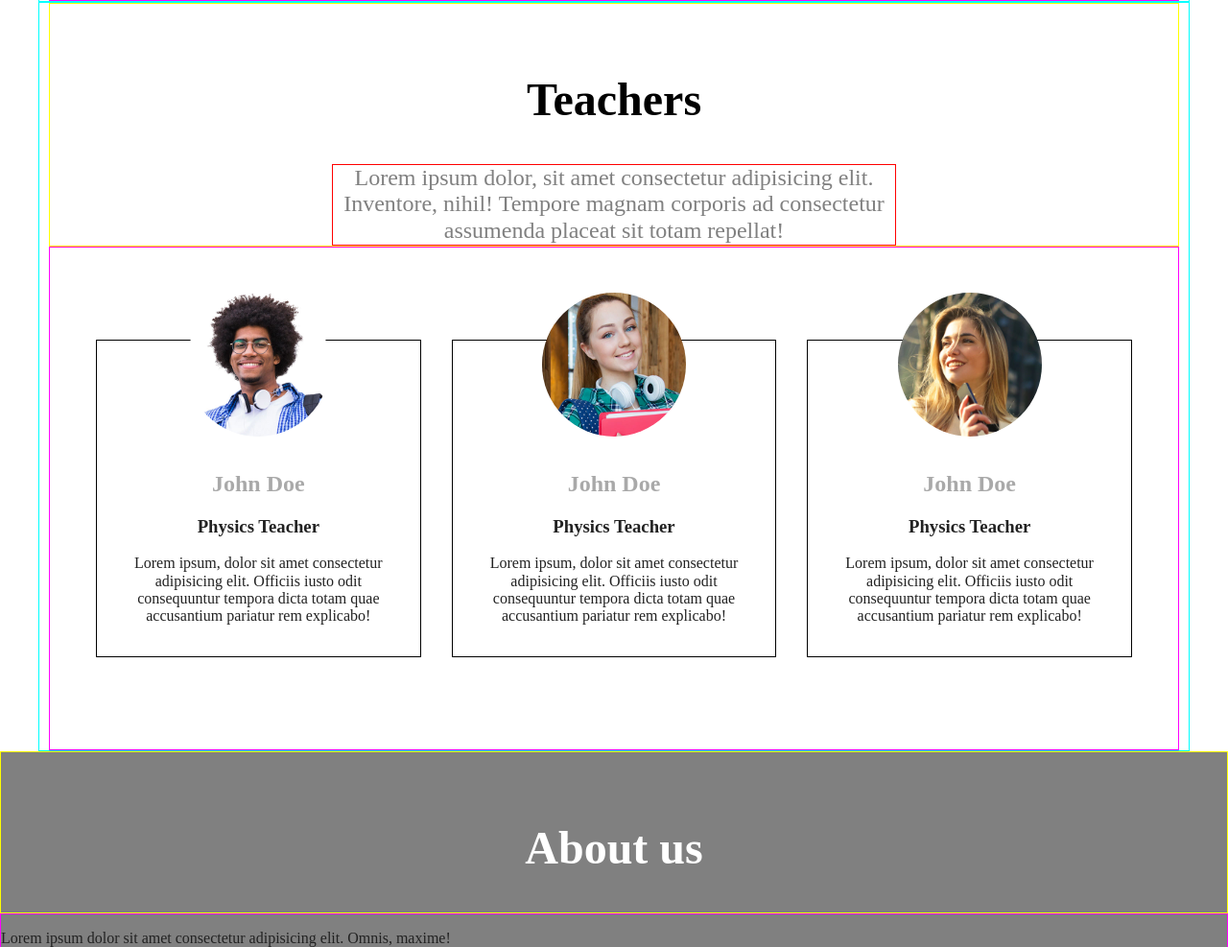
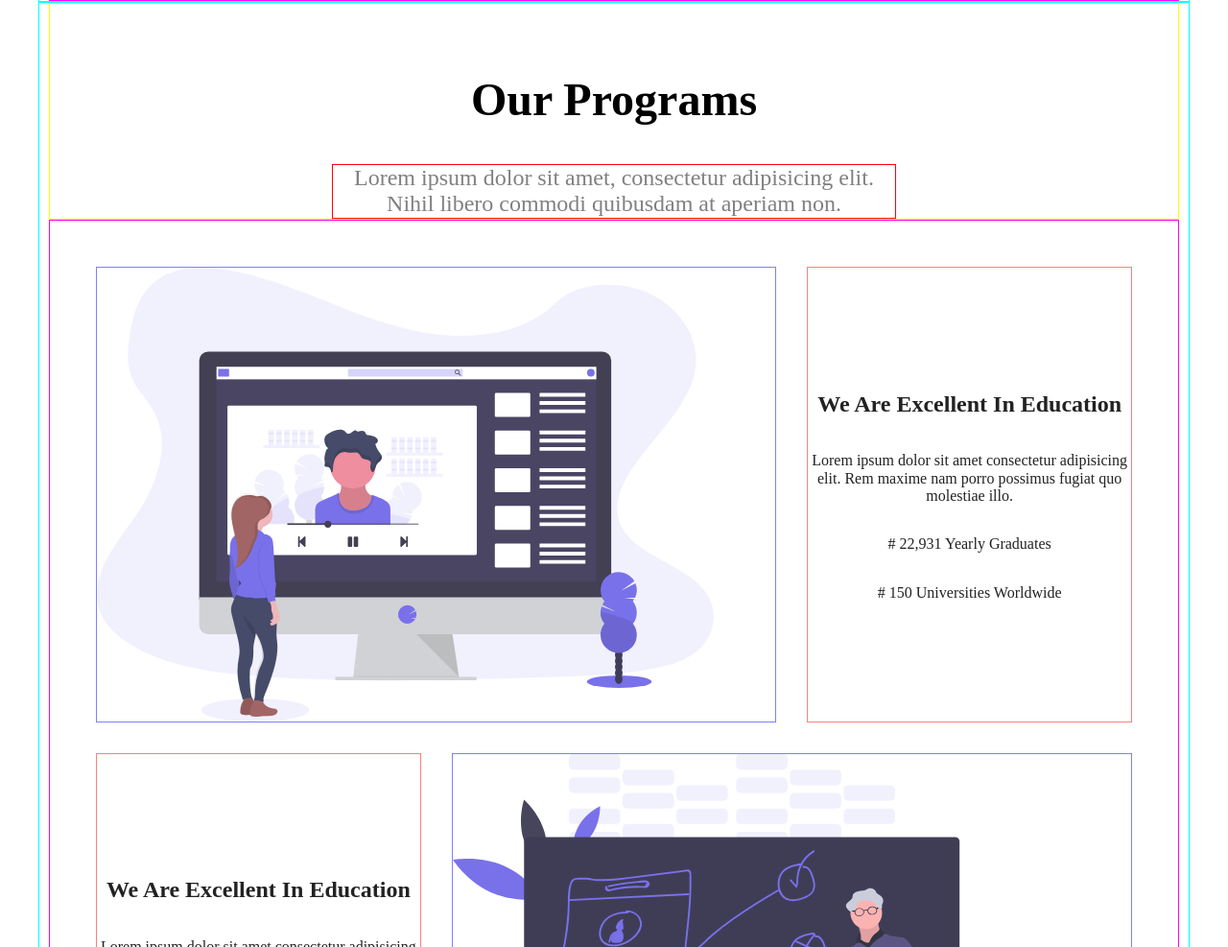
Before and after one commit to maple146/online-learning-website, a website built with Parcel: page index.html in a window 1280 px wide. Shown: the part 1813-2800 px from the top of the page at 96% size. Built offline with nearby package versions, Linux system fonts and the light colour scheme.

Commit message:
Add programs section

```diff
--- a/css/main.css
+++ b/css/main.css
@@ -332,15 +332,29 @@ input {
 .section-title {
   /* Prevents the navbar from covering the title */
   padding-top: 2rem;
+
+  display: flex;
+  flex-direction: column;
+  align-items: center;
   text-align: center;
+
+  color: black;
   font-size: 2rem;
-  color: white;
-
   border: 1px solid yellow;
 }
 
 .section-content {
   border: 1px solid magenta;
+  gap: 2rem;
+  padding: 6rem 3rem;
+}
+
+.section-title p {
+  width: 50%;
+  color: gray;
+  border: 1px solid red;
+  font-size: 1.5rem;
+  margin: 0;
 }
 
 
@@ -429,8 +443,6 @@ main {
   /* grid-auto-flow: column; */
   grid-template-columns: 1fr 1fr 1fr;
   grid-template-rows: auto 1fr;
-  gap: 2rem;
-  padding: 6rem 3rem;
 }
 
 .course-card {
@@ -586,28 +598,10 @@ form h3 {
   background-color: white;
 }
 
-.teachers .wrapper .section-title {
-  color: black;
-  display: flex;
-  flex-direction: column;
-  align-items: center;
-  /* justify-content: center; */
-}
-
-.teachers .wrapper .section-title p {
-  width: 50%;
-  color: gray;
-  border: 1px solid red;
-  font-size: 1.5rem;
-  margin: 0;
-}
-
 .teachers .wrapper .section-content {
   display: grid;
   grid-template-columns: 1fr 1fr 1fr;
   grid-template-rows: 1fr;
-  gap: 2rem;
-  padding: 6rem 3rem;
 }
 
 .teacher-card {
@@ -653,3 +647,74 @@ form h3 {
   background-image: url(/img/person_3.jpg);
   background-size: cover;
 }
+
+/* Programs section */
+
+.programs {
+  background: white;
+}
+
+.programs .section-content {
+  display: grid;
+  grid-template-columns: 1fr 1fr 1fr;
+  grid-template-rows: 1fr 1fr 1fr;
+  padding-top: 3rem;
+}
+
+.program-image {
+/* https://stackoverflow.com/questions/600743/how-to-get-div-height-to-auto-adjust-to-background-size */
+  background-size: contain;
+  background-repeat: no-repeat;
+  width: 100%;
+  height: 0;
+  padding-top: 66.64%
+}
+
+.program-info {
+  display: flex;
+  flex-direction: column;
+  justify-content: center;
+  align-items: center;
+  text-align: center;
+}
+
+#program-image-one {
+  background-image: url(/img/undraw_youtube_tutorial.svg);
+  grid-column: 1/3;
+  grid-row: 1/2;
+  border: 1px solid rgba(0, 0, 255, 0.5);
+}
+
+#program-info-one {
+  grid-column: 3/4;
+  grid-row: 1/2;
+  border: 1px solid rgba(255, 0, 0, 0.5);
+}
+
+#program-image-two {
+  background-image: url(/img/undraw_teaching.svg);
+  grid-column: 2/4;
+  grid-row: 2/3;
+  border: 1px solid rgba(0, 0, 255, 0.5);
+}
+
+#program-info-two {
+  grid-column: 1/2;
+  grid-row: 2/3;
+  border: 1px solid rgba(255, 0, 0, 0.5);
+}
+
+#program-image-three {
+  background-image: url(/img/undraw_teacher.svg);
+  grid-column: 1/3;
+  grid-row: 3/4;
+  border: 1px solid rgba(0, 0, 255, 0.5);
+}
+
+#program-info-three {
+  grid-column: 3/4;
+  grid-row: 3/4;
+  border: 1px solid rgba(255, 0, 0, 0.5);
+}
+
+/* Programs section */
--- a/index.html
+++ b/index.html
@@ -35,6 +35,9 @@
         </li>
         <li>
           <a class="nav-link" href="#courses">Courses</a>
+        </li>
+        <li>
+          <a class="nav-link" href="#programs">Programs</a>
         </li>
         <li>
           <a class="nav-link" href="#teachers">Teachers</a>
@@ -139,7 +142,51 @@
         </section>
         <!-- Courses section -->
 
-
+        <!-- Programs section -->
+        <section class="programs" id="programs">
+          <div class="wrapper">
+            <div class="section-title">
+              <h2>Our Programs</h2>
+              <p class="test">Lorem ipsum dolor sit amet, consectetur adipisicing elit. Nihil libero commodi quibusdam at aperiam non.</p>
+            </div>
+            <div class="section-content">
+              <!-- Program one -->
+                <div class="program-image" id="program-image-one">
+                  <!-- Image -->
+                </div>
+                <div class="program-info" id="program-info-one">
+                  <h2>We Are Excellent In Education</h2>
+                  <p class="test">Lorem ipsum dolor sit amet consectetur adipisicing elit. Rem maxime nam porro possimus fugiat quo molestiae illo.</p>
+                  <p class="program-info-stats"># 22,931 Yearly Graduates</p>
+                  <p class="program-info-stats"># 150 Universities Worldwide</p>
+                </div>
+              <!-- Program one -->
+              <!-- Program two -->
+                <div class="program-image" id="program-image-two">
+                  <!-- Image -->
+                </div>
+                <div class="program-info" id="program-info-two">
+                  <h2>We Are Excellent In Education</h2>
+                  <p>Lorem ipsum dolor sit amet consectetur adipisicing elit. Rem maxime nam porro possimus fugiat quo molestiae illo.</p>
+                  <p># 22,931 Yearly Graduates</p>
+                  <p># 150 Universities Worldwide</p>
+                </div>
+              <!-- Program two -->
+              <!-- Program three -->
+                <div class="program-image" id="program-image-three">
+                  <!-- Image -->
+                </div>
+                <div class="program-info" id="program-info-three">
+                  <h2>We Are Excellent In Education</h2>
+                  <p>Lorem ipsum dolor sit amet consectetur adipisicing elit. Rem maxime nam porro possimus fugiat quo molestiae illo.</p>
+                  <p># 22,931 Yearly Graduates</p>
+                  <p># 150 Universities Worldwide</p>
+                </div>
+              <!-- Program three -->
+            </div>
+          </div>
+        </section>
+        <!-- Programs section -->
 
         <!-- Teachers section -->
         <section class="teachers" id="teachers">
```
Also changed, not shown: img/undraw_teacher.svg (added), img/undraw_teaching.svg (added), img/undraw_youtube_tutorial.svg (added).
